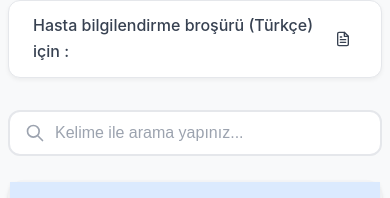
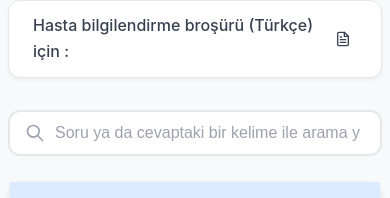
Before and after one commit to niedy707/rhinoplasty-info, a React (Vite) app: page / in a window 390 px wide. Shown: the part 200-398 px from the top of the page. Built offline with nearby package versions, Linux system fonts and the light colour scheme.

Commit message:
fix: revert responsive placeholder, stick to full text

```diff
--- a/src/components/FAQSection.jsx
+++ b/src/components/FAQSection.jsx
@@ -8,6 +8,10 @@ const FAQContainer = styled.div`
   margin-top: 1rem;
   padding: 0.5rem;
   padding-bottom: ${props => props.$isEditMode ? '80px' : '0.5rem'};
+  max-width: 500px; /* Force mobile-like width */
+  margin-left: auto;
+  margin-right: auto;
+  width: 100%;
 `;
 
 const CategoryCard = styled.div`
@@ -293,24 +297,6 @@ const FAQSection = ({ lang, data }) => {
 
   // State for search
   const [searchQuery, setSearchQuery] = useState('');
-  const [placeholder, setPlaceholder] = useState('Soru ya da cevaptaki bir kelime ile arama yapınız...');
-
-  // Responsive placeholder
-  useEffect(() => {
-    const handleResize = () => {
-      if (window.innerWidth < 640) {
-        setPlaceholder('Kelime ile arama yapınız...');
-      } else {
-        setPlaceholder('Soru ya da cevaptaki bir kelime ile arama yapınız...');
-      }
-    };
-
-    // Initial check
-    handleResize();
-
-    window.addEventListener('resize', handleResize);
-    return () => window.removeEventListener('resize', handleResize);
-  }, []);
 
   // Update groups when data changes
   useEffect(() => {
@@ -421,7 +407,7 @@ const FAQSection = ({ lang, data }) => {
 
       <SearchInput
         type="text"
-        placeholder={placeholder}
+        placeholder="Soru ya da cevaptaki bir kelime ile arama yapınız..."
         value={searchQuery}
         onChange={(e) => setSearchQuery(e.target.value)}
       />
```
